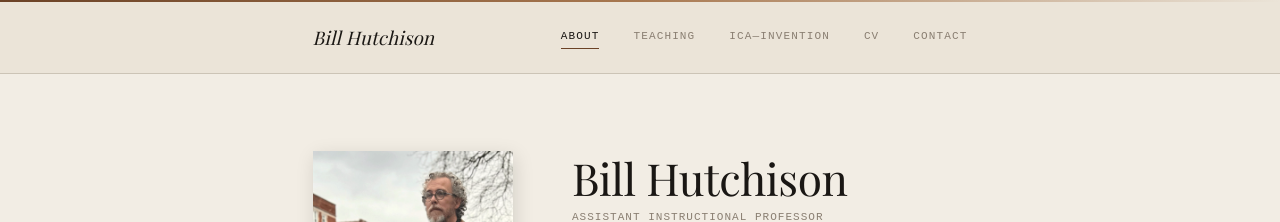
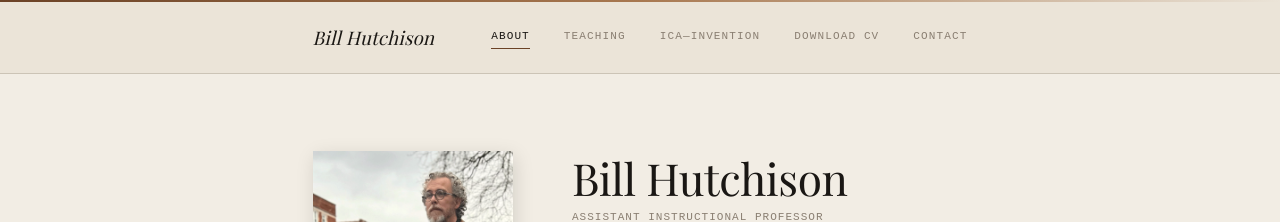
Before and after one commit to bill-hutchison/anthologist-org, a Jekyll site: the page built from index.md, in a window 1280 px wide. Shown: the top 222 px of the page. Built offline with Jekyll 4.4.1, drawn with Linux system fonts in a browser that asks for light colours; some web fonts are replaced.

Commit message:
Rename CV tab

```diff
--- a/_config.yml
+++ b/_config.yml
@@ -17,7 +17,7 @@ nav:
         url: /ica-invention-summer-2026
       - name: Fall 2026
         url: /ica-invention-fall-2026
-  - name: CV
+  - name: Download CV
     url: /assets/files/Bill-Hutchison-CV.pdf
   - name: Contact
     url: /contact
```
Also changed, not shown: 1 other file.
